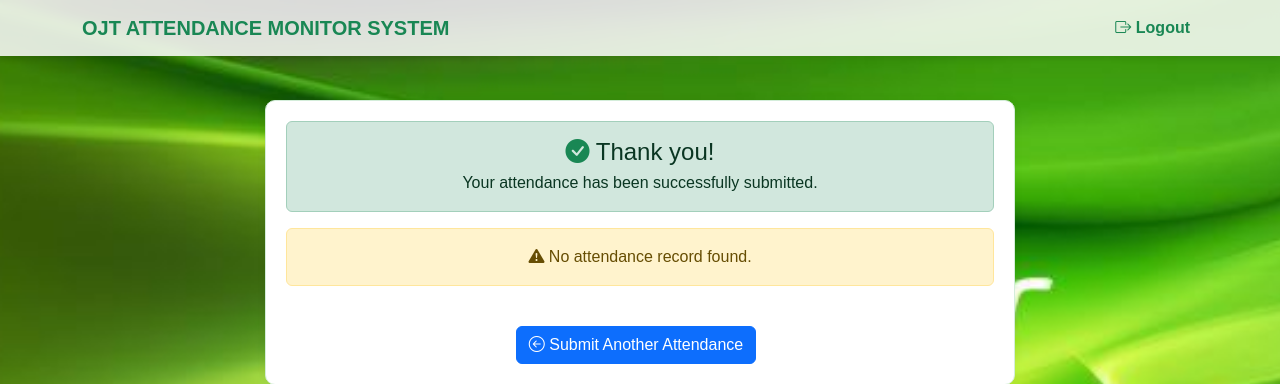
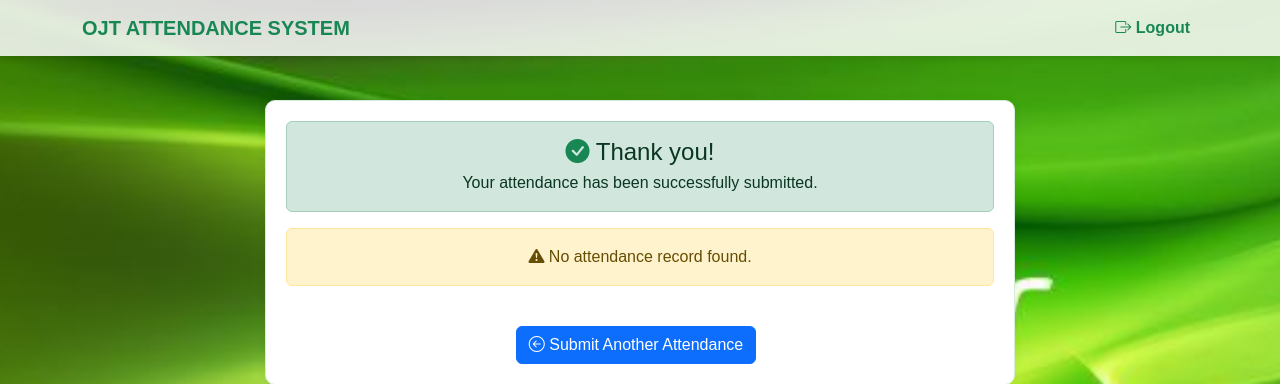
Before and after one commit to Fredrickhabla/OJT-Attendance-System, a PHP site: page /success.php in a window 1280 px wide. Shown: the top 384 px of the page. Run offline with PHP 8.4, Linux system fonts and the light colour scheme; the visitor is signed in with stand-in values (Sample User, id 1); data that the repository does not hold is empty.

Commit message:
success.php changed

```diff
--- a/success.php
+++ b/success.php
@@ -73,7 +73,7 @@ $conn->close();
 <!-- Navbar -->
 <nav class="navbar navbar-expand-lg navbar-glass fixed-top">
   <div class="container">
-    <a class="navbar-brand fw-bold text-success" href="#">OJT ATTENDANCE MONITOR SYSTEM</a>
+    <a class="navbar-brand fw-bold text-success" href="#">OJT ATTENDANCE SYSTEM</a>
     <button class="navbar-toggler" type="button" data-bs-toggle="collapse" data-bs-target="#navLinks">
       <span class="navbar-toggler-icon"></span>
     </button>
```
